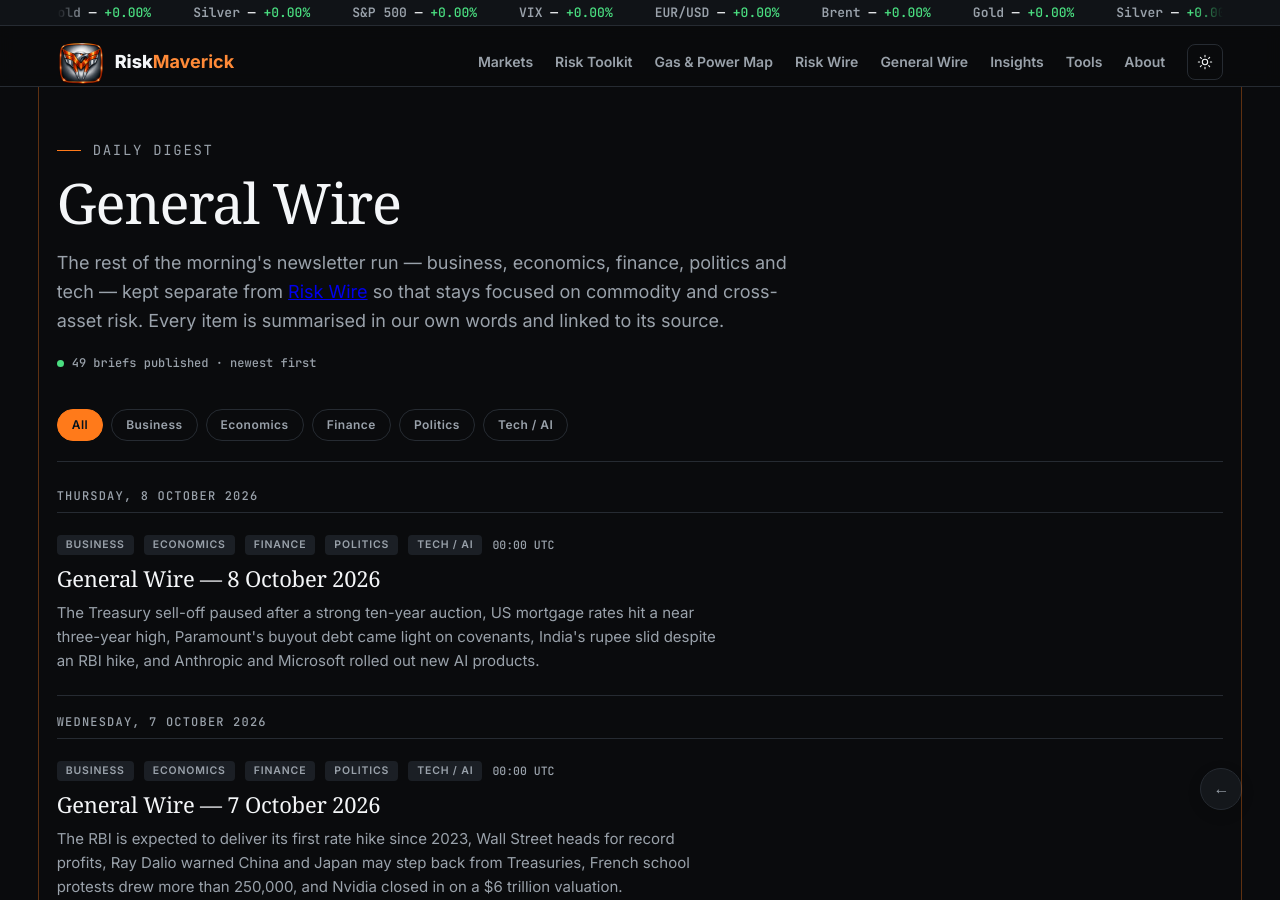
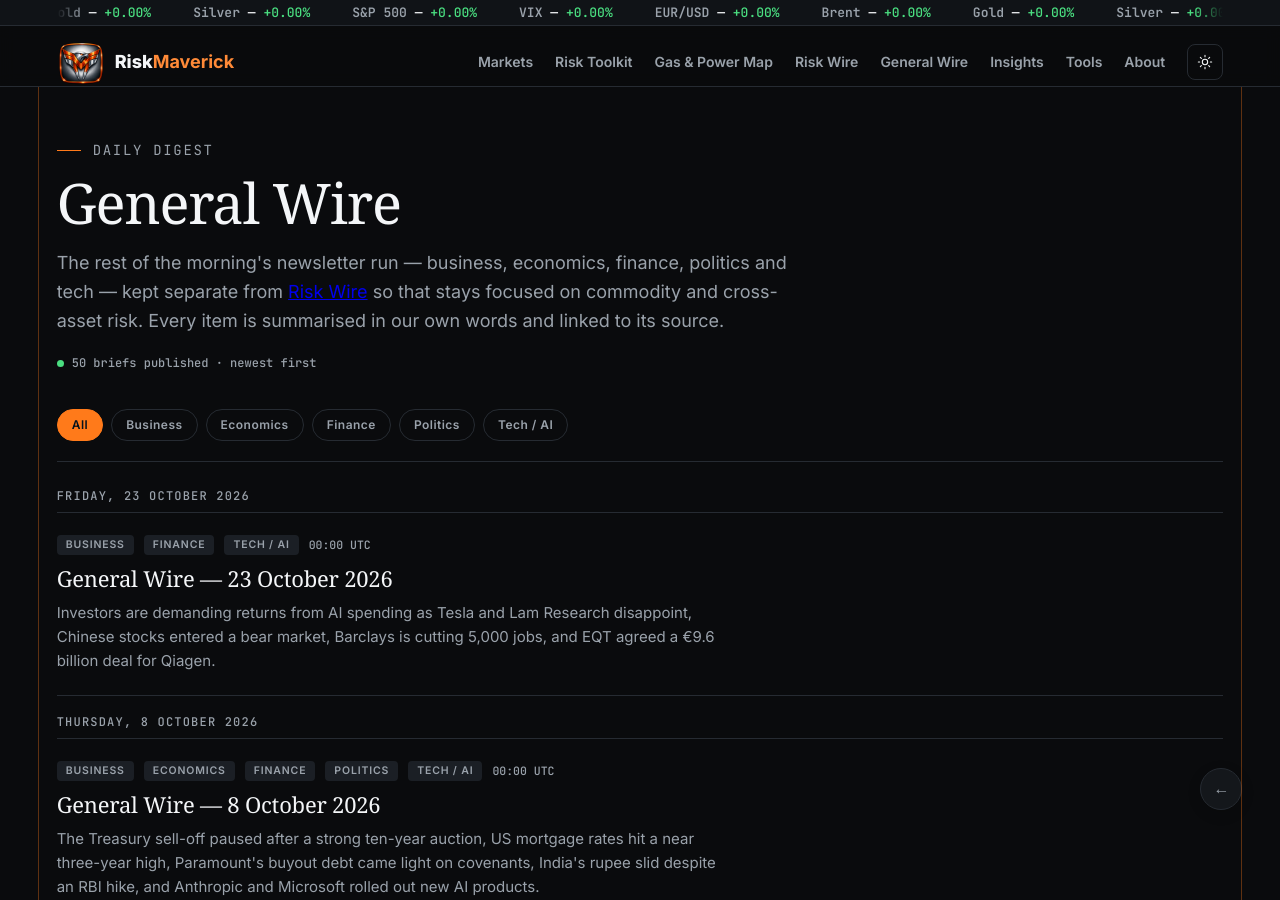
Before and after one commit to maverickrocx/RiskMaverick, a Jekyll site: the page built from general-wire.html, in a window 1280 px wide and 900 px high. Built offline with Jekyll 4.4.1, drawn with Linux system fonts in a browser that asks for light colours; some web fonts are replaced.

Commit message:
content(wire): Risk Wire + General Wire for 23 October 2026
Co-Authored-By: Claude Sonnet 5.5 <noreply@anthropic.com>
Claude-Session: https://claude.ai/code/session_01FzNb5hR1x6ptKBeiZWVyiz

```diff
--- a/_data/marks.yml
+++ b/_data/marks.yml
@@ -21,9 +21,9 @@ de_da:
   price: "€148.61"
   asof: "22 Oct 2026"
   source: "SMARD"
-  low: 70.0
-  high: 287.06
-  points: 96
+  low: "70.0"
+  high: "287.06"
+  points: "96"
 estr:
   price: "2.440%"
   asof: "21 Oct 2026"
--- /dev/null
+++ b/_general/2026-10-23.md
@@ -0,0 +1,28 @@
+---
+title: "General Wire — 23 October 2026"
+date: 2026-10-23
+sectors: [business, finance, tech-ai]
+standfirst: "Investors are demanding returns from AI spending as Tesla and Lam Research disappoint, Chinese stocks entered a bear market, Barclays is cutting 5,000 jobs, and EQT agreed a €9.6 billion deal for Qiagen."
+---
+
+## Business {#business}
+
+*Sourced from Bloomberg's Markets Daily.*
+
+**EQT reached a €9.6 billion deal for molecular testing firm Qiagen.** — [Bloomberg](https://www.bloomberg.com/news/articles/2026-10-21/eqt-nears-9-6-billion-deal-for-molecular-testing-firm-qiagen)
+
+## Finance {#finance}
+
+*Sourced from Bloomberg's Markets Daily.*
+
+**Chinese stocks entered a bear market on weak consumption and AI concerns.** — [Bloomberg](https://www.bloomberg.com/news/articles/2026-10-22/china-stocks-set-for-bear-market-as-ai-trade-policy-hopes-fade)
+
+**Barclays is cutting 5,000 jobs, about 5% of headcount, as AI drives cost cutting at banks.** — [Bloomberg](https://www.bloomberg.com/news/articles/2026-10-22/barclays-to-cut-5-000-jobs-as-ai-starts-creating-efficiency)
+
+## Tech / AI {#tech-ai}
+
+*Sourced from Bloomberg's Markets Daily.*
+
+**Tesla pulled back its spending plans and Lam Research's weak guidance sent its shares more than 9% lower, while Meta raised its AI spending outlook.** — [Bloomberg](https://www.bloomberg.com/news/articles/2026-10-21/tesla-s-third-quarter-earnings-beat-wall-street-estimates) · [Bloomberg](https://www.bloomberg.com/news/articles/2026-10-21/meta-boosts-bet-on-ai-with-new-spending-outlook-stock-offering)
+
+**SoftBank has lost half its market value since June on worries over its roughly $65 billion invested in OpenAI.** — [Bloomberg](https://www.bloomberg.com/news/articles/2026-10-22/softbank-market-value-poised-to-halve-from-peak-as-ai-fears-grow)
```
Also changed, not shown: _news/2026-10-23.md (added, +26 -0 lines).
